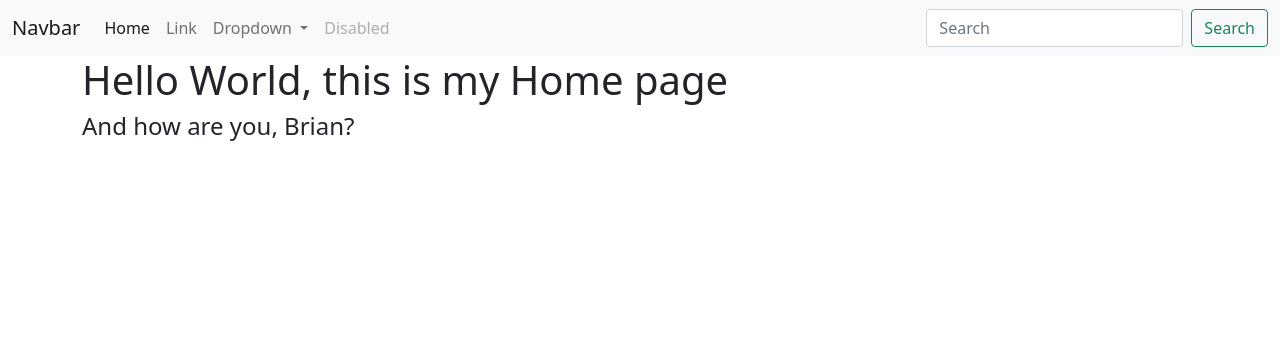
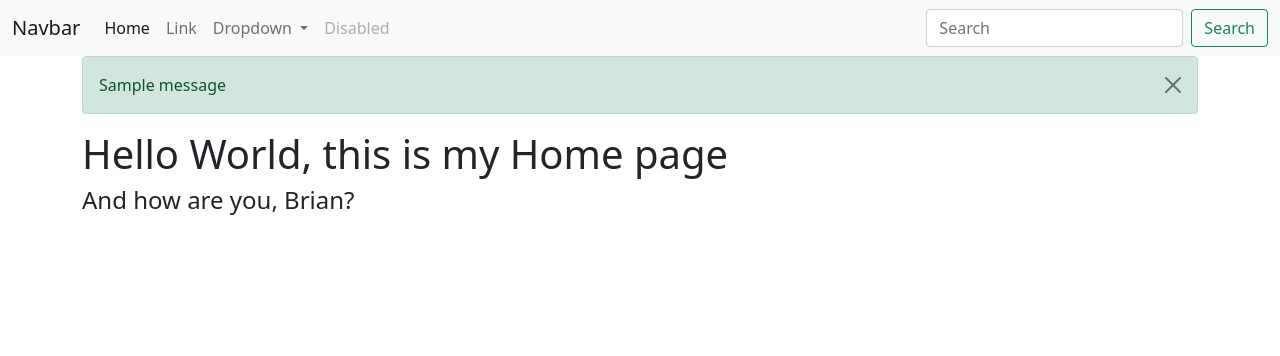
Before and after one commit to seankirby0/intro_to_flask_jun-1, a Flask app: page / in a window 1280 px wide. Shown: the top 356 px of the page. Run offline with Flask 2, Linux system fonts and the light colour scheme; tables that the repository leaves empty hold one stand-in row (values such as "Sample post"); one stand-in notice (Sample message) is shown; some libraries are stand-ins or nearby versions.

Commit message:
Adding messages

```diff
--- a/app/routes.py
+++ b/app/routes.py
@@ -1,5 +1,5 @@
 from app import app, db
-from flask import render_template
+from flask import render_template, flash, redirect, url_for
 from app.forms import RegisterForm
 from app.models import User
 
@@ -25,5 +25,11 @@ def register():
         db.session.add(new_user)
         db.session.commit()
 
+        # Once new_user is added to db, flash success message
+        flash(f'Thank you for signing up {new_user.username}!', 'danger')
+
+        # Redirect user back to home page
+        return redirect(url_for('index'))
+
 
     return render_template('register.html', title='Register for CT Blog', form=form)
--- a/app/templates/base.html
+++ b/app/templates/base.html
@@ -12,48 +12,25 @@
     </head>
     <body>
 
-        <nav class="navbar navbar-expand-lg navbar-light bg-light">
-            <div class="container-fluid">
-              <a class="navbar-brand" href="#">Navbar</a>
-              <button class="navbar-toggler" type="button" data-bs-toggle="collapse" data-bs-target="#navbarSupportedContent" aria-controls="navbarSupportedContent" aria-expanded="false" aria-label="Toggle navigation">
-                <span class="navbar-toggler-icon"></span>
-              </button>
-              <div class="collapse navbar-collapse" id="navbarSupportedContent">
-                <ul class="navbar-nav me-auto mb-2 mb-lg-0">
-                  <li class="nav-item">
-                    <a class="nav-link active" aria-current="page" href="#">Home</a>
-                  </li>
-                  <li class="nav-item">
-                    <a class="nav-link" href="#">Link</a>
-                  </li>
-                  <li class="nav-item dropdown">
-                    <a class="nav-link dropdown-toggle" href="#" id="navbarDropdown" role="button" data-bs-toggle="dropdown" aria-expanded="false">
-                      Dropdown
-                    </a>
-                    <ul class="dropdown-menu" aria-labelledby="navbarDropdown">
-                      <li><a class="dropdown-item" href="#">Action</a></li>
-                      <li><a class="dropdown-item" href="#">Another action</a></li>
-                      <li><hr class="dropdown-divider"></li>
-                      <li><a class="dropdown-item" href="#">Something else here</a></li>
-                    </ul>
-                  </li>
-                  <li class="nav-item">
-                    <a class="nav-link disabled" href="#" tabindex="-1" aria-disabled="true">Disabled</a>
-                  </li>
-                </ul>
-                    <form class="d-flex">
-                        <input class="form-control me-2" type="search" placeholder="Search" aria-label="Search">
-                        <button class="btn btn-outline-success" type="submit">Search</button>
-                    </form>
-                </div>
-            </div>
-        </nav>
+        {% include 'nav.html' %}
 
         <div class="container">
 
-            {% block content %}
+          {% with messages = get_flashed_messages(with_categories=true) %}
+            {% if messages %}
+              {% for category, message in messages %}
+              <div class="alert alert-{{ category }} alert-dismissible fade show" role="alert">
+                {{ message }}
+                <button type="button" class="btn-close" data-bs-dismiss="alert" aria-label="Close"></button>
+              </div>
+              {% endfor %}
+            {% endif %}
+          {% endwith %}
 
-            {% endblock content %}
+
+          {% block content %}
+
+          {% endblock content %}
         </div>
 
 
```
Also changed, not shown: app/templates/nav.html (added, +36 -0 lines).
